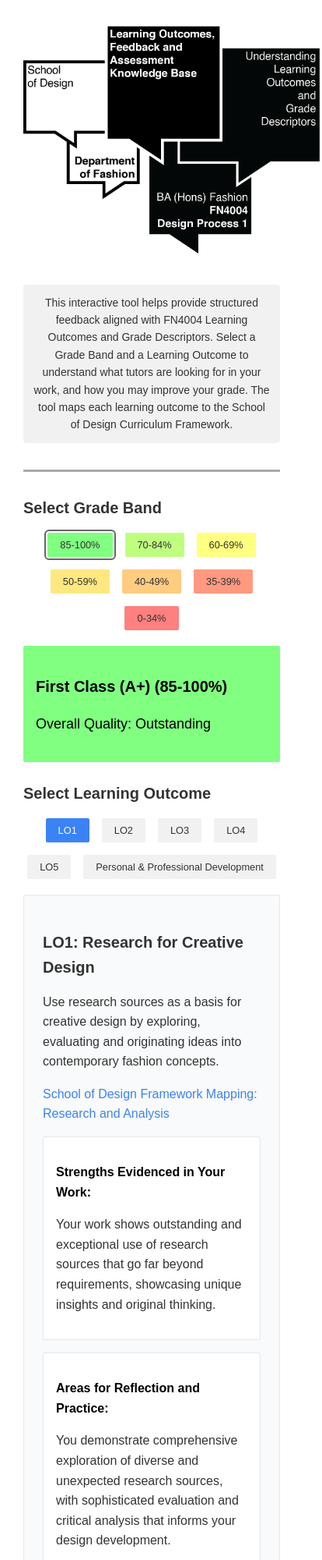
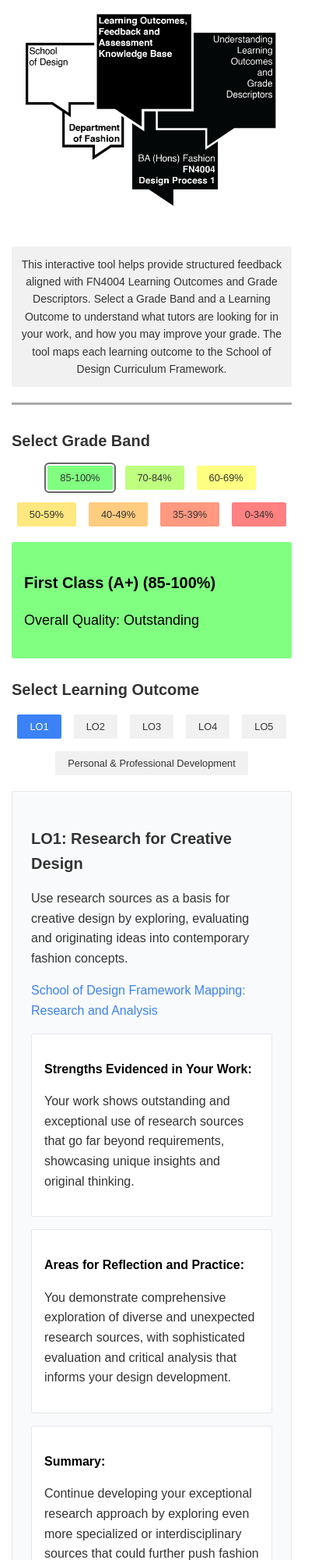
Before and after one commit to MounseyWood/KSA_Talk_FN4004_v1, a plain HTML site: page index.html in a window 390 px wide. Shown: the top 2000 px of the page at 78% size, 414 px wide, since content can reach past the window. Drawn offline with Linux system fonts and the light colour scheme.

Commit message:
Update index.html

```diff
--- a/index.html
+++ b/index.html
@@ -241,6 +241,28 @@
             margin-top: 30px;
         }
 
+        @media screen and (max-width: 768px) {
+            .logo {
+                max-width: 90%;
+                height: auto;
+            }
+
+            .content {
+                padding: 15px;
+            }
+
+            .ku-button {
+                width: 80%;
+                max-width: none;
+                margin: 5px auto;
+            }
+
+            .footer-buttons {
+                flex-direction: column;
+                align-items: center;
+            }
+        }
+
         /* Hide elements by default */
         .outcome-content, .advice-content {
             display: none;
@@ -318,7 +340,7 @@
         <div class="content">
             <div class="header">
                 <img src="Talk_FN4004.png" alt="FN4004 Design Process 1 Assessment Tool" class="logo">
-                <p style="font-size: 14px; margin-top: 12px; background-color: #f1f1f1; padding: 12px; border-radius: 4px;">
+                <p style="font-size: 14px; margin: 25px auto 0; background-color: #f1f1f1; padding: 12px; border-radius: 2px; max-width: 800px;">
                     This interactive tool helps provide structured feedback aligned with FN4004 Learning Outcomes and Grade Descriptors. Select a Grade Band and a Learning Outcome to understand what tutors are looking for in your work, and how you may improve your grade. The tool maps each learning outcome to the School of Design Curriculum Framework.
                 </p>
             </div>
@@ -399,7 +421,7 @@
                     </thead>
                     <tbody>
                         <tr>
-                            <th>LO1: Use research sources as a basis for creative design by exploring, evaluating and originating ideas into contemporary fashion concepts.</th>
+                            <th>LO1:<br>Use research sources as a basis for creative design by exploring, evaluating and originating ideas into contemporary fashion concepts.</th>
                             <td>Outstanding and exceptional use of research sources that go far beyond requirements; highly original thinking.</td>
                             <td>Excellent use of research sources showing deep understanding and creative application to design development.</td>
                             <td>Good ability to use research sources with solid evaluation and critical thinking skills.</td>
@@ -409,7 +431,7 @@
                             <td>Very little evidence of research informing design work.</td>
                         </tr>
                         <tr>
-                            <th>LO2: Creatively generate, collate and record information appropriate to the design development process.</th>
+                            <th>LO2:<br>Creatively generate, collate and record information appropriate to the design development process.</th>
                             <td>Exceptional creativity and innovation in generating and documenting design development with expert organization.</td>
                             <td>Excellent ability to confidently generate creative ideas and record them effectively through the design process.</td>
                             <td>Good confidence in generating and recording design ideas with clear progression.</td>
@@ -419,7 +441,7 @@
                             <td>Insufficient evidence of generating or recording design information.</td>
                         </tr>
                         <tr>
-                            <th>LO3: Demonstrate an understanding of material qualities and evaluate their application and appropriateness to design outcomes.</th>
+                            <th>LO3:<br>Demonstrate an understanding of material qualities and evaluate their application and appropriateness to design outcomes.</th>
                             <td>Outstanding understanding of materials with exceptional evaluation skills for innovative applications.</td>
                             <td>Excellent understanding of material qualities with very good evaluation skills for design outcomes.</td>
                             <td>Good understanding of material qualities with solid evaluation of their design applications.</td>
@@ -429,7 +451,7 @@
                             <td>Very little evidence of material understanding or evaluation.</td>
                         </tr>
                         <tr>
-                            <th>LO4: Advance research into creative concepts that recognise historical and/or ethical and social considerations.</th>
+                            <th>LO4:<br>Advance research into creative concepts that recognise historical and/or ethical and social considerations.</th>
                             <td>Exceptional ability to research creative concepts with outstanding recognition of complex historical, ethical, and social contexts.</td>
                             <td>Excellent research into creative concepts with strong historical, ethical, and social awareness.</td>
                             <td>Good research with clear recognition of historical and ethical considerations.</td>
@@ -439,7 +461,7 @@
                             <td>Very little evidence of research into historical or ethical considerations.</td>
                         </tr>
                         <tr>
-                            <th>LO5: Communicate design outcomes using a variety of traditional and contemporary methods appropriate to professional contexts.</th>
+                            <th>LO5:<br>Communicate design outcomes using a variety of traditional and contemporary methods appropriate to professional contexts.</th>
                             <td>Outstanding communication of design outcomes using exceptionally skilled and innovative methods suitable for professional contexts.</td>
                             <td>Excellent communication of design outcomes using highly skilled traditional and contemporary methods.</td>
                             <td>Good communication of design outcomes with skillful use of appropriate methods.</td>
```
